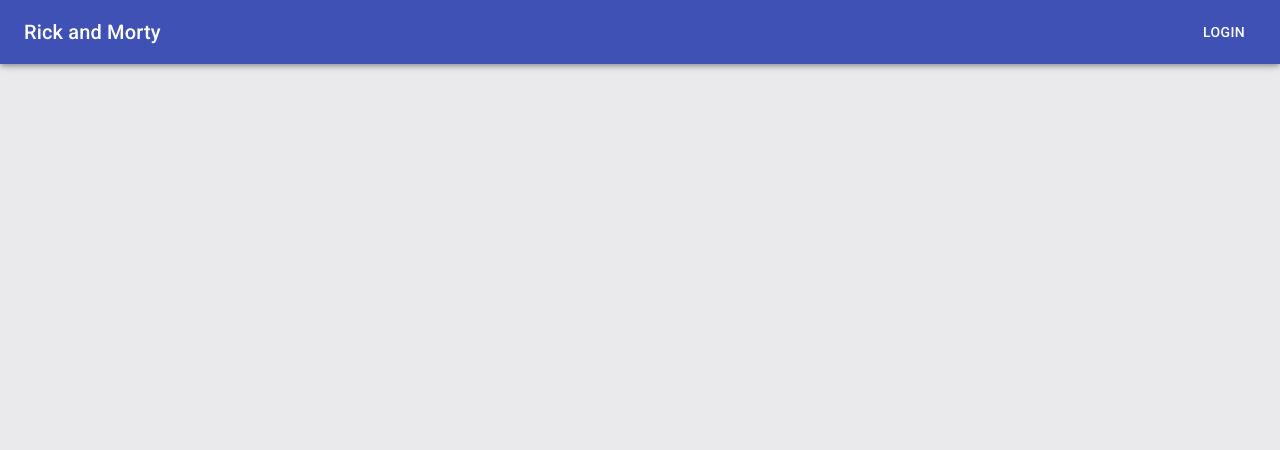
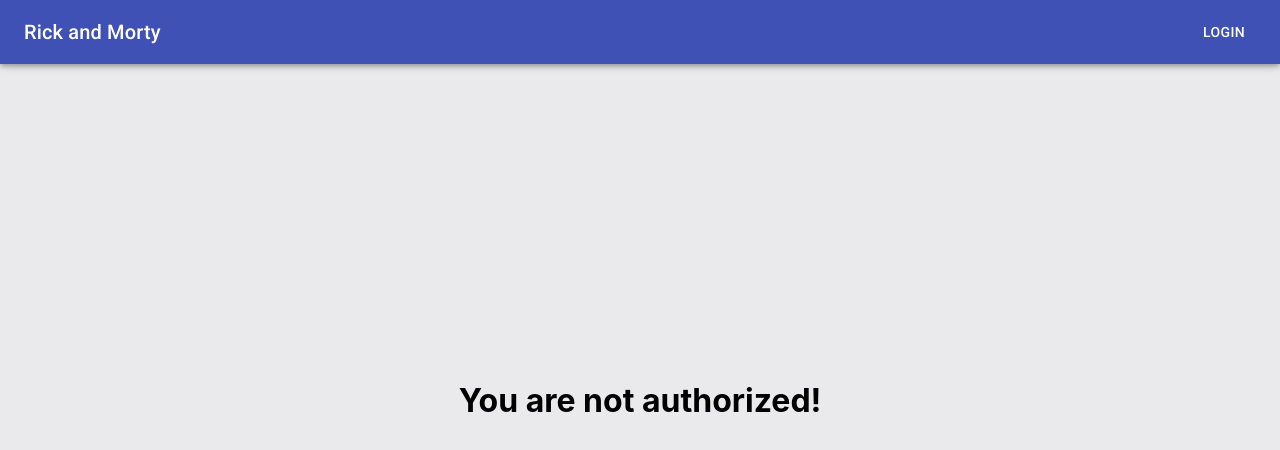
Before and after one commit to nikson666/RickAndMorty, a React (Create React App) app in the folder client/: page / in a window 1280 px wide. Shown: the top 450 px of the page. Built offline with nearby package versions, Linux system fonts and the light colour scheme; no server answers; the HTML template or start-up script is replaced by a standard one.

Commit message:
Update IsAuthHOC.jsx

```diff
--- a/client/src/HOC/IsAuthHOC.jsx
+++ b/client/src/HOC/IsAuthHOC.jsx
@@ -1,6 +1,28 @@
+import { Box } from "@mui/system";
 import React, { useEffect } from "react";
 import { connect } from "react-redux";
 import { getIsAuth } from "../redux/reducers/authReducer";
+
+const NotLoginPage = () => {
+  const style = {
+    wrapper: {
+      position: "absolute",
+      display: "flex",
+      justifyContent: "center",
+      alignItems: "center",
+      top: 0,
+      left: 0,
+      right: 0,
+      bottom: 0
+    }
+  };
+
+  return (
+    <Box style={style.wrapper}>
+      <h1>You are not authorized!</h1>
+    </Box>
+  )
+}
 
 const IsAuthHOC = (Component) => {
   const RedirectComponent = (props) => {
@@ -8,7 +30,7 @@ const IsAuthHOC = (Component) => {
       props.getIsAuth();
     }, []);
 
-    return props.isAuth ? <Component /> : <h1>you are not authorized!</h1>;
+    return props.isAuth ? <Component /> : <NotLoginPage />;
   };
 
   const mapStateToProps = (state) => ({
```
